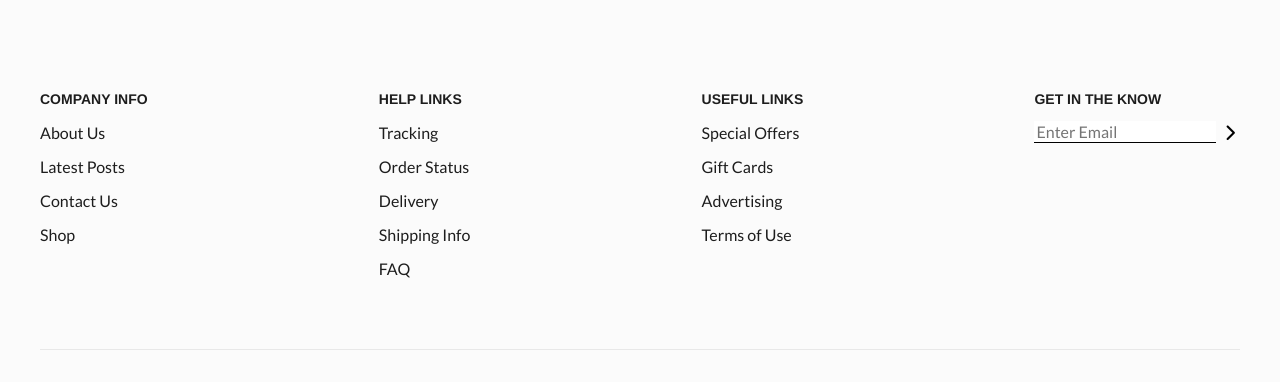
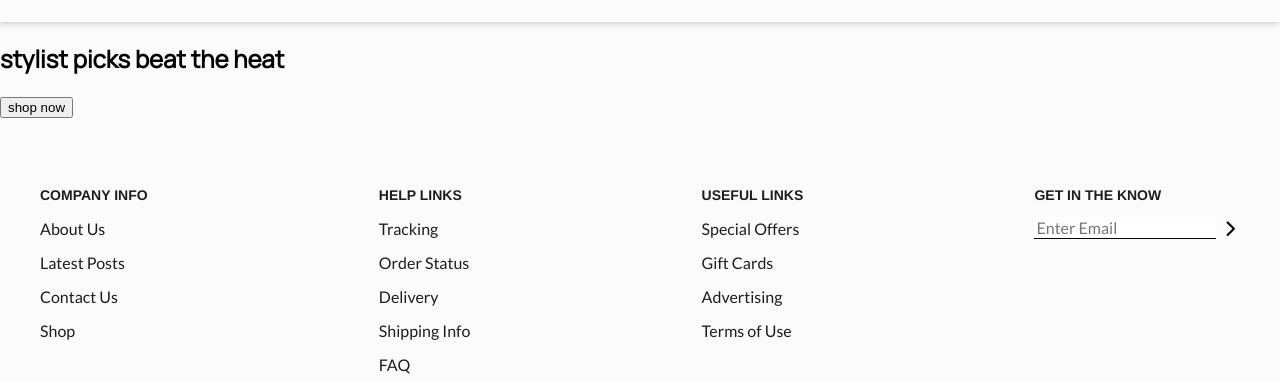
Before and after one commit to im-usb/web-wardrobe, a plain HTML site: page index.html in a window 1280 px wide. Shown: the part 62-444 px from the top of the page. Drawn offline with nearby package versions, Linux system fonts and the light colour scheme.

Commit message:
Added Hero section structure

```diff
--- a/index.html
+++ b/index.html
@@ -6,10 +6,8 @@
     <title>WebWardrobe</title>
     <link rel="preconnect" href="https://fonts.googleapis.com" />
     <link rel="preconnect" href="https://fonts.gstatic.com" crossorigin />
-    <link rel="preconnect" href="https://fonts.googleapis.com" />
-    <link rel="preconnect" href="https://fonts.gstatic.com" crossorigin />
     <link
-      href="https://fonts.googleapis.com/css2?family=Arimo:wght@400;600;700&family=Lato:wght@400;700&family=Manrope&display=swap"
+      href="https://fonts.googleapis.com/css2?family=Arimo:wght@400;600;700&family=Lato:wght@400;700;900&family=Manrope&display=swap"
       rel="stylesheet"
     />
     <link rel="stylesheet" href="./css/all.min.css" />
@@ -45,7 +43,14 @@
         </div>
       </nav>
     </header>
-    <!-- <main></main> -->
+    <main>
+      <section id="hero-section">
+        <div class="hero-desc">
+          <h2>stylist picks beat the heat</h2>
+          <button>shop now</button>
+        </div>
+      </section>
+    </main>
     <footer>
       <div class="container">
         <div class="footer-links">
```
